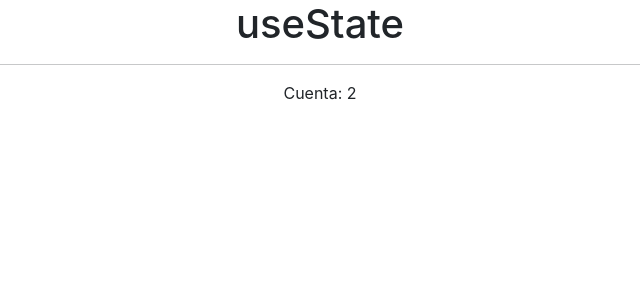
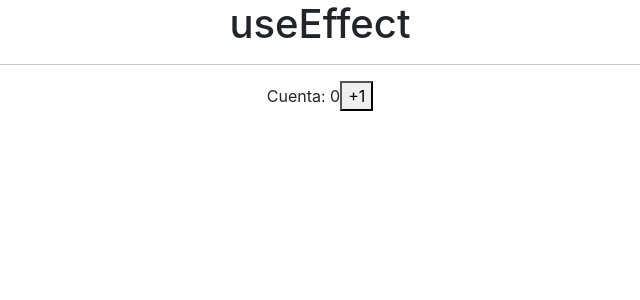
Before and after one commit to diegofdg/react_desde_cero, a React (Create React App) app in the folder 06-react-hooks/: page / in a window 1280 px wide. Shown: the top 300 px of the page, without its empty margins (320-960 px from the left). Built offline with nearby package versions, Linux system fonts and the light colour scheme.

Commit message:
06-react-hooks - useEffect-hook

```diff
--- a/06-react-hooks/src/components/State.jsx
+++ b/06-react-hooks/src/components/State.jsx
@@ -1,18 +1,24 @@
-import React, { useState } from 'react'
+import React, { useState, useEffect } from 'react'
 
 const State = () => {
 
   const [state, setState ] = useState(0)
 
-  setInterval(()=> {
-    setState(state+1)
-  },3000)
+  useEffect(()=> {
+    console.log(state)
+  }, [])
+
+
+  const handleClick = () => {
+    setState(state +1)
+  }
 
   return (
     <div className='container text-center'>
-        <h1>useState</h1>
+        <h1>useEffect</h1>
         <hr />
         Cuenta: {state}
+        <button onClick={handleClick}>+1</button>
     </div>
   )
 }
```
